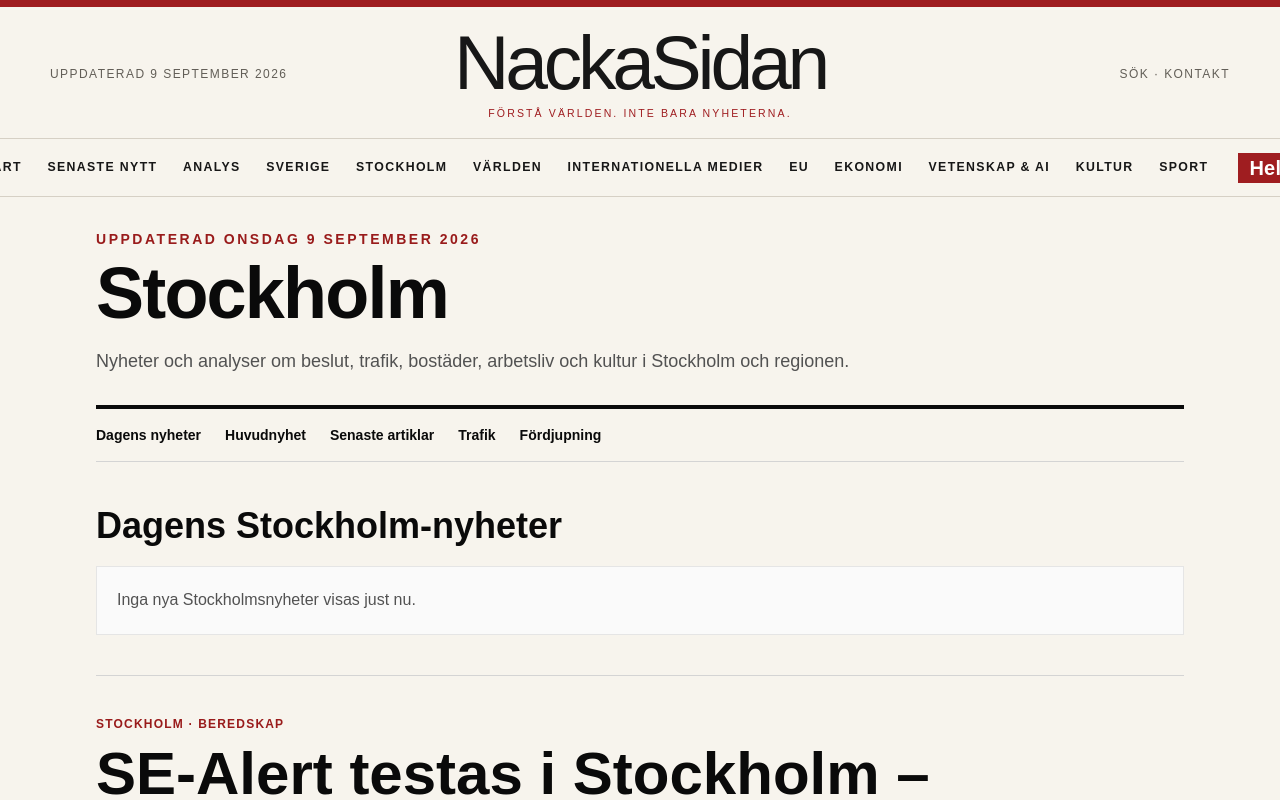
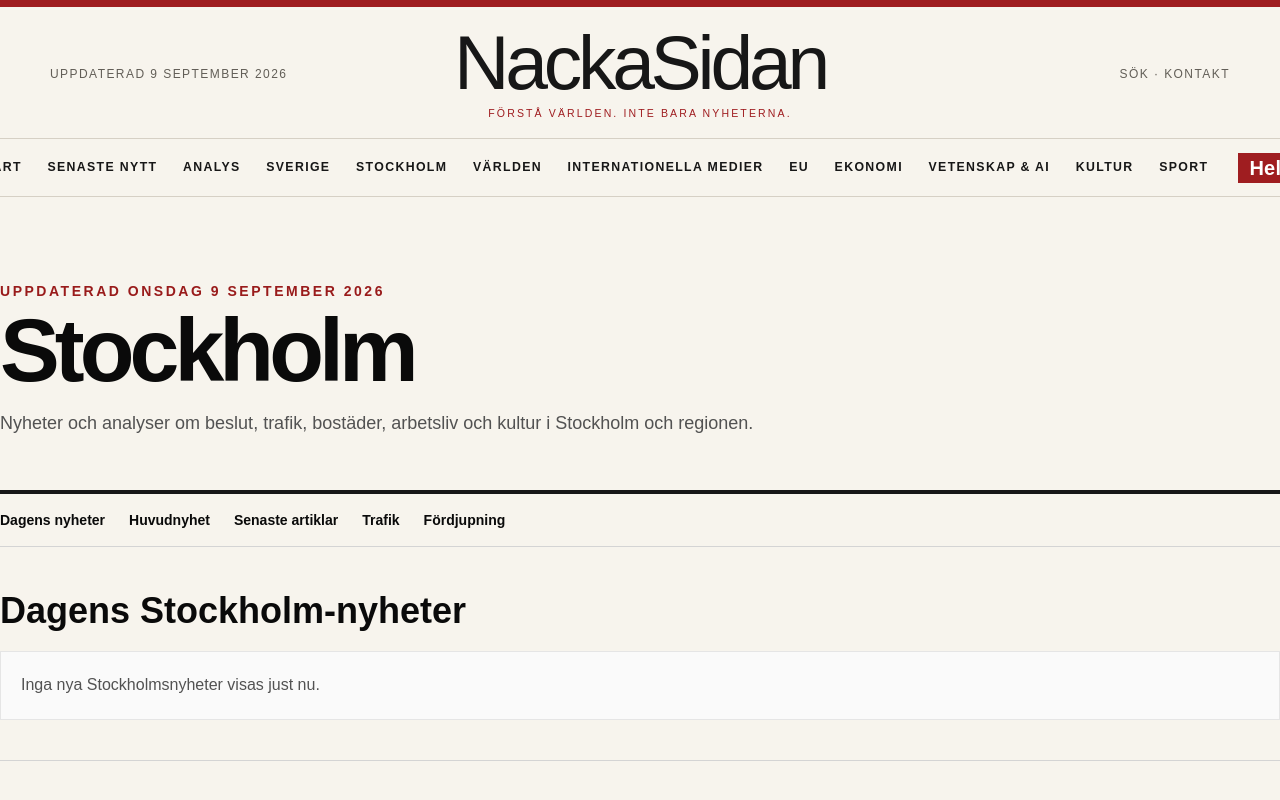
Before and after one commit to Djurgarden2019/NackaSidan-2026, a Next.js app: page /stockholm in a window 1280 px wide. Shown: the top 800 px of the page. Built offline with nearby package versions, Linux system fonts and the light colour scheme; no server answers.

Commit message:
Enhetlig layout och aktuella bilder på alla huvudavdelningar
* Lägg till aktuella avdelningsbilder

* Skapa enhetlig layout för alla huvudavdelningar

* Hämta aktuell bild för varje huvudavdelning

```diff
--- a/app/layout.tsx
+++ b/app/layout.tsx
@@ -8,6 +8,7 @@ import './unified-layout.css';
 import { Header } from '../components/Header';
 import { Footer } from '../components/Footer';
 import CurrentDeskUpdate from '../components/CurrentDeskUpdate';
+import CurrentSectionImage from '../components/CurrentSectionImage';
 
 export const metadata: Metadata = {
   metadataBase: new URL('https://nacka-sidan-2026-delta.vercel.app'),
@@ -22,5 +23,5 @@ export const metadata: Metadata = {
 };
 
 export default function RootLayout({ children }: { children: React.ReactNode }) {
-  return <html lang="sv"><body><Header /><div id="main-content" tabIndex={-1}>{children}<CurrentDeskUpdate /></div><Footer /></body></html>;
+  return <html lang="sv"><body><Header /><div id="main-content" tabIndex={-1}><CurrentSectionImage />{children}<CurrentDeskUpdate /></div><Footer /></body></html>;
 }
--- a/app/unified-layout.css
+++ b/app/unified-layout.css
@@ -161,6 +161,88 @@ main>.shell>section:first-child{padding-top:0}
   main{padding-top:1.5rem}
 }
 
+/* Gemensam avdelningsbild och enhetlig sidrytm */
+.current-section-image{
+  margin-top:clamp(1.5rem,3vw,2.5rem);
+  margin-bottom:0;
+  border-bottom:1px solid var(--line);
+}
+.current-section-image a{
+  display:grid;
+  grid-template-columns:minmax(0,1.65fr) minmax(260px,.65fr);
+  min-height:clamp(260px,36vw,510px);
+  background:var(--ink);
+  color:#fff;
+}
+.current-section-image img{
+  width:100%;
+  height:100%;
+  min-height:260px;
+  object-fit:cover;
+}
+.current-section-image figcaption{
+  display:flex;
+  flex-direction:column;
+  justify-content:flex-end;
+  gap:.65rem;
+  padding:clamp(1.5rem,3vw,3rem);
+}
+.current-section-image figcaption span,
+.current-section-image figcaption small{
+  font-size:.72rem;
+  font-weight:800;
+  letter-spacing:.12em;
+  text-transform:uppercase;
+}
+.current-section-image figcaption span{color:#e7aeb0}
+.current-section-image figcaption strong{
+  font-family:Georgia,'Times New Roman',serif;
+  font-size:clamp(1.65rem,3vw,3rem);
+  line-height:1.03;
+  text-wrap:balance;
+}
+.current-section-image figcaption small{color:#c9c5be}
+
+#main-content>main{
+  width:min(var(--content),calc(100% - 3rem));
+  margin-inline:auto;
+}
+#main-content>main>.shell,
+#main-content>main.mx-auto{
+  width:100%;
+  max-width:none;
+  padding-left:0;
+  padding-right:0;
+}
+#main-content>main header:first-child,
+#main-content>main .page-hero:first-child,
+#main-content>main .culture-head:first-child,
+#main-content>main .sport-desk-head:first-child,
+#main-content>main .weekend-head:first-child{
+  padding-block:clamp(2rem,4vw,3.5rem);
+  margin:0;
+  border-bottom:4px solid var(--ink);
+  text-align:left;
+}
+#main-content>main header:first-child h1,
+#main-content>main .page-hero:first-child h1,
+#main-content>main .culture-head:first-child h1,
+#main-content>main .sport-desk-head:first-child h1,
+#main-content>main .weekend-head:first-child h1{
+  font-family:Georgia,'Times New Roman',serif;
+  font-size:clamp(3.2rem,7vw,6.25rem);
+  line-height:.92;
+  letter-spacing:-.055em;
+  text-wrap:balance;
+}
+
+@media(max-width:760px){
+  .current-section-image a{grid-template-columns:1fr;min-height:0}
+  .current-section-image img{aspect-ratio:16/10;min-height:0}
+  .current-section-image figcaption{padding:1.25rem}
+  #main-content>main{width:min(100% - 1.5rem,var(--content))}
+}
+
 
 /* Startsidan: visa en tydlig bild för samtliga sex huvudnyheter */
 .world-lead-media,
--- /dev/null
+++ b/components/CurrentSectionImage.tsx
@@ -0,0 +1,68 @@
+'use client';
+
+import { useEffect, useMemo, useState } from 'react';
+import { usePathname } from 'next/navigation';
+
+type NewsItem = {
+  title: string;
+  link: string;
+  published: string;
+  source: string;
+  sourceSection: string;
+  section: string;
+  image?: string;
+};
+
+const sectionByRoute: Record<string, string[]> = {
+  '/': ['Världen', 'Sverige'],
+  '/senaste': ['Sverige', 'Världen', 'Internationella medier'],
+  '/analys': ['Världen', 'Sverige'],
+  '/sverige': ['Sverige'],
+  '/stockholm': ['Stockholm'],
+  '/varlden': ['Världen', 'Internationella medier'],
+  '/internationella-medier': ['Internationella medier', 'Världen'],
+  '/eu': ['Internationella medier', 'Världen'],
+  '/ekonomi': ['Ekonomi'],
+  '/vetenskap': ['Vetenskap'],
+  '/kultur': ['Kultur'],
+  '/sport': ['Sport'],
+  '/helg': ['Kultur'],
+};
+
+function isFresh(value: string) {
+  const time = Date.parse(value);
+  const age = Date.now() - time;
+  return Number.isFinite(time) && age >= 0 && age <= 72 * 60 * 60 * 1000;
+}
+
+export default function CurrentSectionImage() {
+  const pathname = usePathname();
+  const sections = useMemo(() => sectionByRoute[pathname], [pathname]);
+  const [item, setItem] = useState<NewsItem | null>(null);
+
+  useEffect(() => {
+    setItem(null);
+    if (!sections) return;
+    const controller = new AbortController();
+    fetch('/api/live-news', { signal: controller.signal })
+      .then(response => response.ok ? response.json() : Promise.reject())
+      .then((data: { items?: NewsItem[] }) => {
+        const items = (data.items ?? []).filter(candidate => candidate.image && isFresh(candidate.published));
+        const match = sections
+          .map(section => items.find(candidate => candidate.section === section || candidate.sourceSection === section))
+          .find(Boolean);
+        setItem(match ?? null);
+      })
+      .catch(() => {});
+    return () => controller.abort();
+  }, [sections]);
+
+  if (!sections || !item?.image) return null;
+
+  return <figure className="current-section-image shell">
+    <a href={item.link} target="_blank" rel="noreferrer">
+      <img src={item.image} alt={item.title} />
+      <figcaption><span>{item.section}</span><strong>{item.title}</strong><small>{item.source}</small></figcaption>
+    </a>
+  </figure>;
+}
```
